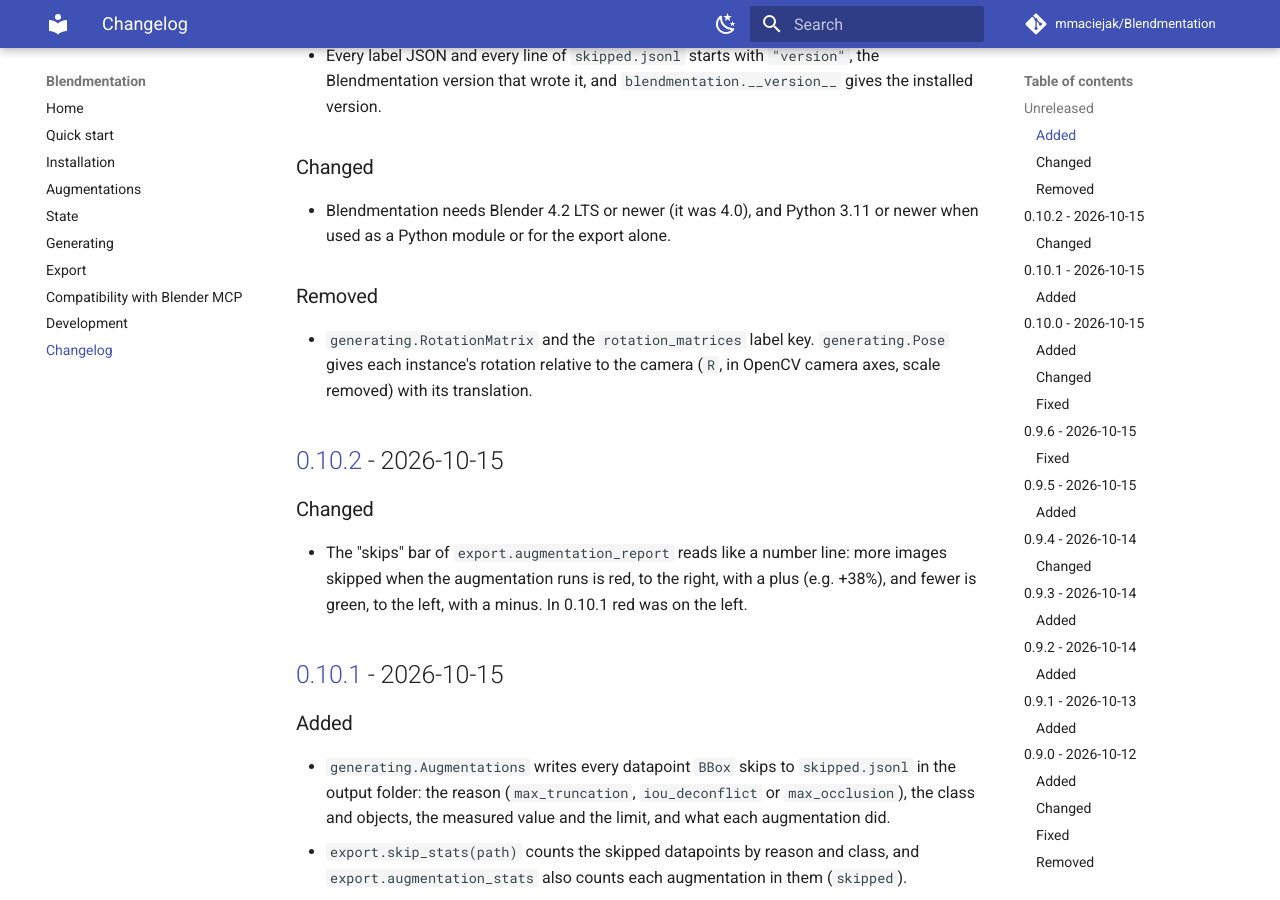
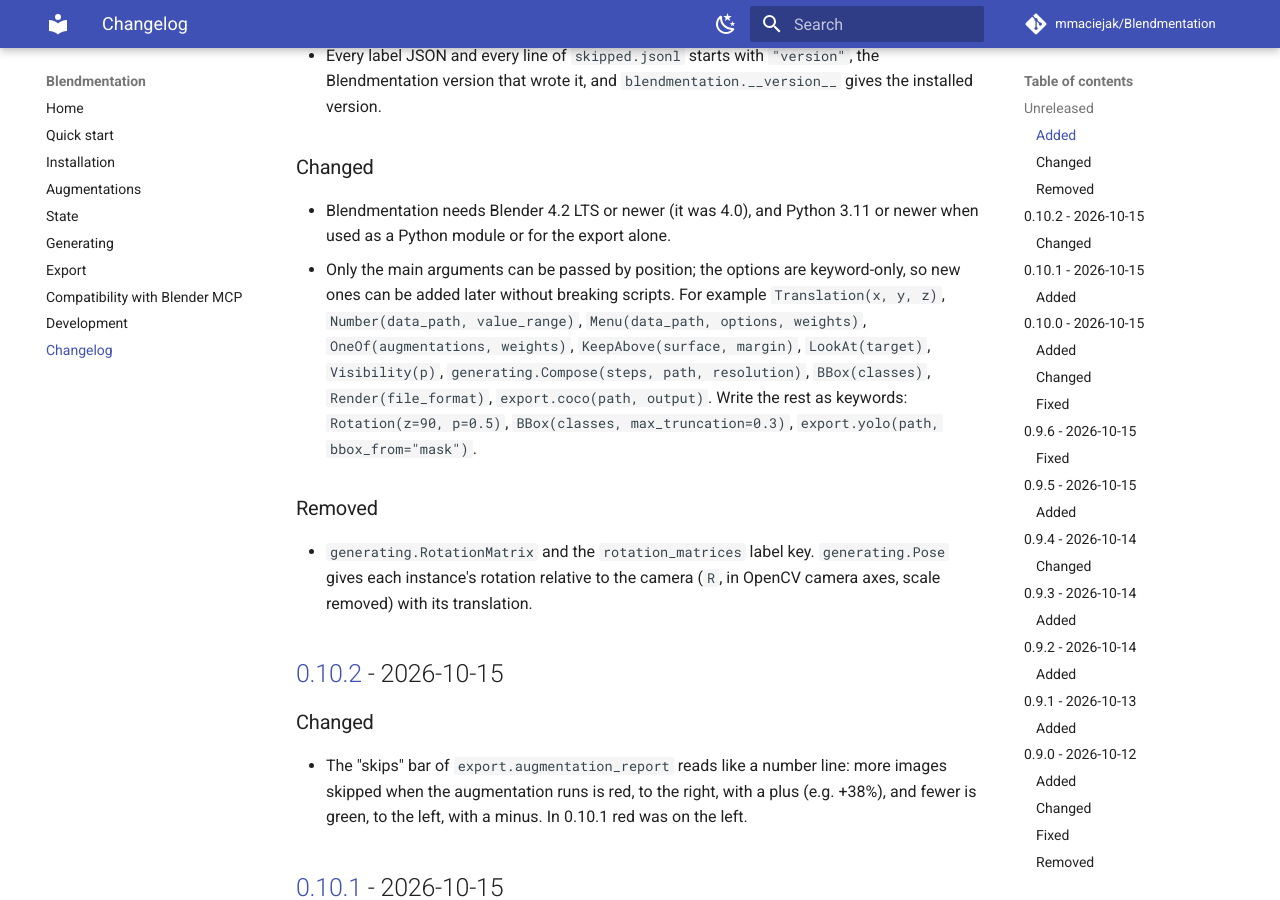
Before and after one commit to mmaciejak/Blendmentation, an MkDocs documentation site: the page built from docs/changelog.md, in a window 1280 px wide and 900 px high, scrolled down 597 px. Built offline with MkDocs 1.6.1 and Material for MkDocs 9.7.7, drawn with Linux system fonts in a browser that asks for light colours; comment, search, counter and statistics services are not loaded.

Commit message:
Keyword-only options after the main arguments in every public signature
Co-Authored-By: Claude Opus 5.5 <noreply@anthropic.com>

```diff
--- a/CHANGELOG.md
+++ b/CHANGELOG.md
@@ -27,6 +27,14 @@ All notable changes to Blendmentation. The format follows
 
 - Blendmentation needs Blender 4.2 LTS or newer (it was 4.0), and Python 3.11 or newer
   when used as a Python module or for the export alone.
+- Only the main arguments can be passed by position; the options are keyword-only, so
+  new ones can be added later without breaking scripts. For example `Translation(x, y,
+  z)`, `Number(data_path, value_range)`, `Menu(data_path, options, weights)`,
+  `OneOf(augmentations, weights)`, `KeepAbove(surface, margin)`, `LookAt(target)`,
+  `Visibility(p)`, `generating.Compose(steps, path, resolution)`, `BBox(classes)`,
+  `Render(file_format)`, `export.coco(path, output)`. Write the rest as keywords:
+  `Rotation(z=90, p=0.5)`, `BBox(classes, max_truncation=0.3)`,
+  `export.yolo(path, bbox_from="mask")`.
 
 ### Removed
 
```
Also changed, not shown: CLAUDE.md (+1 -1 lines), 4 other files.
